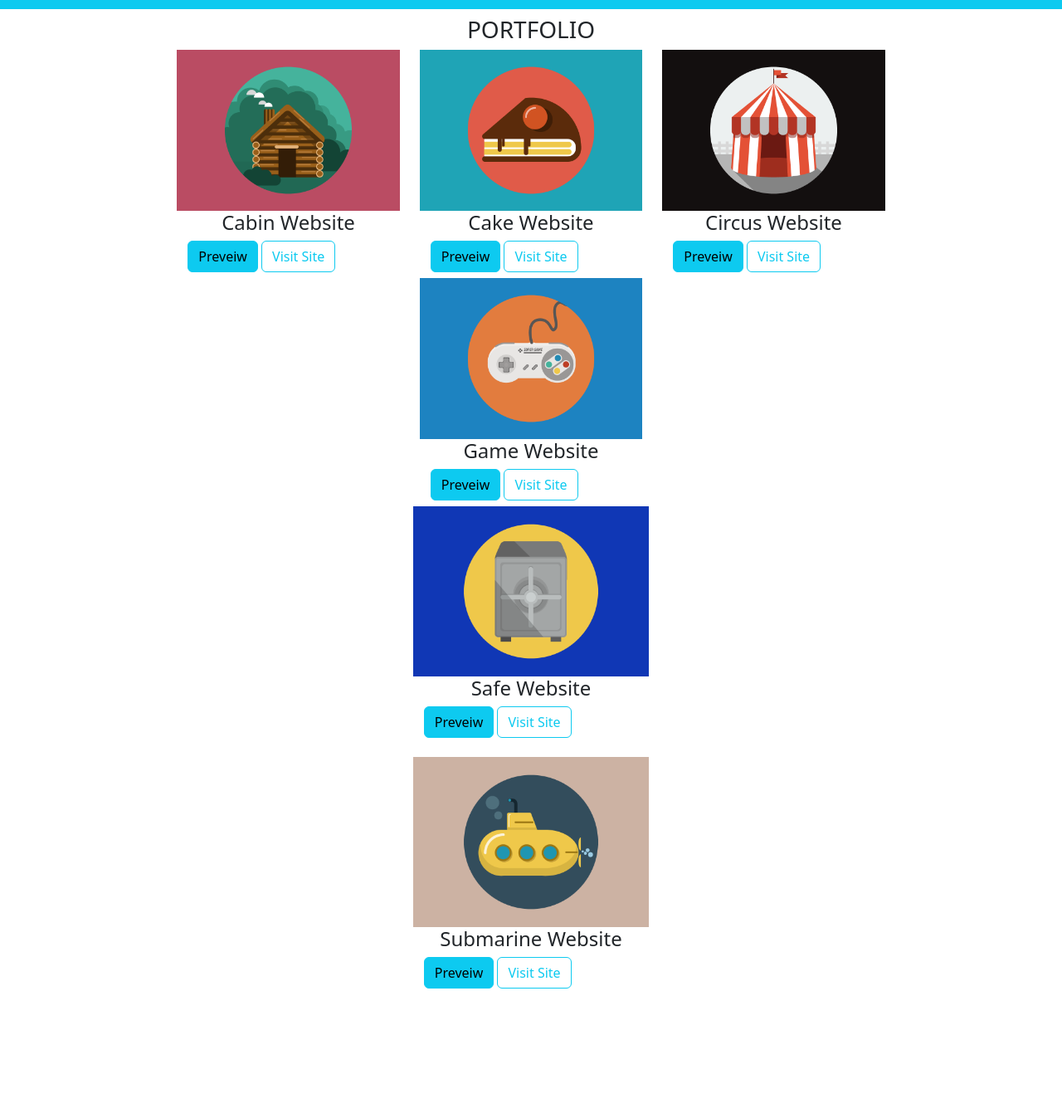
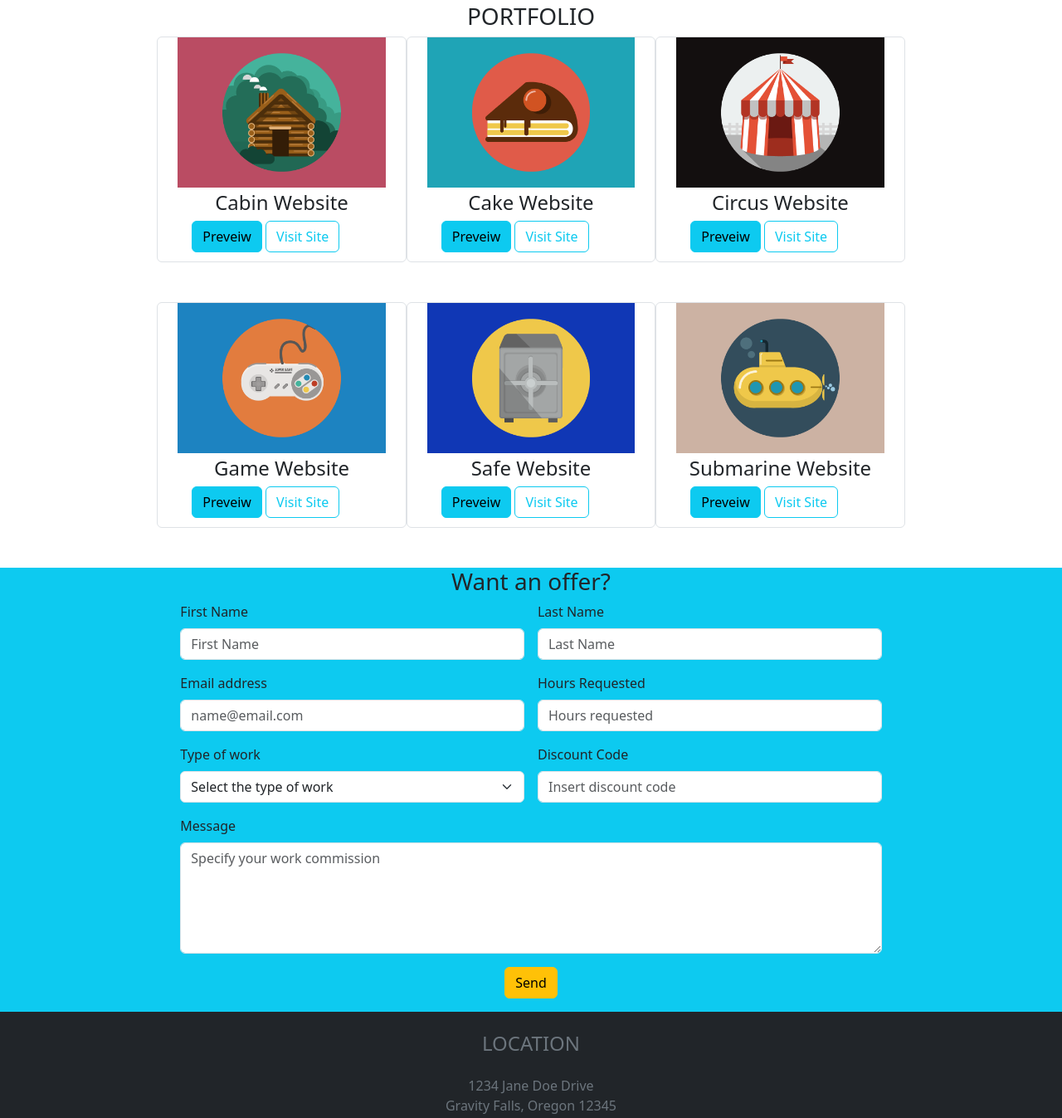
Before and after one commit to timb0l/bootstrap-html-freelancer, a plain HTML site: page index.html in a window 1280 px wide. Shown: the part 459-1806 px from the top of the page at 83% size. Before the commit the page ends 1673 px from the top, so only its background shows below. Drawn offline with nearby package versions, Linux system fonts and the light colour scheme.

Commit message:
90% - fixing small details remaining

```diff
--- a/index.html
+++ b/index.html
@@ -10,19 +10,17 @@
   <body>
     <!--header-->
     <nav class="navbar navbar-expand-lg">
-        <div class="container-fluid bg-dark text-info justify-content-around p-4 fs-4">
+        <div class="container-fluid bg-dark text-info justify-content-around m-0 p-3 fs-4">
             <a href="#">Portfolio</a>
             <a href="#">Contact Me</a>
         </div>
     </nav>
 
-
     <!--main-->
     <main>
-
-            <!--portfolio-->
+        <!--portfolio-->
             <div class="container-fluid col-12 bg-info py-4">
-                    <div class="col-12 col-lg-9 mx-auto">
+                    <div class="col-12 col-lg-9 mx-auto my-0">
                         <img src="./img/undraw_profile_pic_ic5t.svg" class="w-25 mx-auto d-block" alt="profile">
                         <h2 class="text-center">Jam Timbol</h2>
                     </div>
@@ -30,84 +28,146 @@
                         <p class="text-center">Freelancer Designer</p>
                     </div>
             </div>
-
         <!--card-container-->
             <h3 class="text-center m-2">PORTFOLIO</h3>
-            <div class="col-12 col-sm-8 col-xxl-6 mx-auto">
-                <div class="row"
-                        <!--card1-->
-                        <div class="col-md-4 col-sm-6 col-10 mx-auto">
-                            <img src="./img/portfolio/cabin.png" class="card-img-top w-100 rounded-0" alt="cabin">
-                            <div class="card-body m-0 p-0">
+                <div class="col-12 col-sm-8 col-xxl-6 mx-auto">
+                    <div class="row g-5 justify-content-around">
+                        <!-- card1-->
+                        <div class="col-md-4 col-sm-6 col-10 mx-auto border border-secondary-color rounded-2">
+                            <img src="./img/portfolio/cabin.png" class="card-img-top" alt="cabin">
+                            <div class="card-body p-1">
                                 <h4 class="card-title w-100 text-center">Cabin Website</h4>
-                                <div class="btn flex-center">
+                                <div class="btn item-align">
                                     <button type="button" class="btn btn-info">Preveiw</button>
                                     <button type="button" class="btn btn-outline-info">Visit Site</button>
                                 </div>
                             </div>
                         </div>
-
                         <!--card2-->
-                        <div class="col-md-4 col-sm-6 col-10 mx-auto">
-                            <img src="./img/portfolio/cake.png" class="card-img-top w-100 rounded-0" alt="cake">
-                            <div class="card-body m-0 p-0">
-                                <h4 class="card-title w-100 text-center">Cake Website</h4>
-                                <div class="btn flex-center">
+                        <div class="col-md-4 col-sm-6 col-10 mx-auto border border-secondary-color rounded-2">
+                            <img src="./img/portfolio/cake.png" class="card-img-top" alt="cake">
+                            <div class="card-body p-1">
+                                <h4 class="card-title text-center">Cake Website</h4>
+                                <div class="btn item-align">
                                     <button type="button" class="btn btn-info">Preveiw</button>
                                     <button type="button" class="btn btn-outline-info">Visit Site</button>
                                 </div>
                             </div>
                         </div>
-
                         <!--card3-->
-                        <div class="col-md-4 col-sm-6 col-10 mx-auto">
-                            <img src="./img/portfolio/circus.png" class="card-img-top w-100 rounded-0" alt="circus">
-                            <div class="card-body m-0 p-0">
-                                <h4 class="card-title w-100 text-center">Circus Website</h4>
-                                <div class="btn flex-center">
+                        <div class="col-md-4 col-sm-6 col-10 mx-auto border border-secondary-color rounded-2">
+                            <img src="./img/portfolio/circus.png" class="card-img-top" alt="circus">
+                            <div class="card-body p-1">
+                                <h4 class="card-title text-center">Circus Website</h4>
+                                <div class="btn item-align">
                                     <button type="button" class="btn btn-info">Preveiw</button>
                                     <button type="button" class="btn btn-outline-info">Visit Site</button>
                                 </div>
                             </div>
                         </div>
-
                         <!--card4-->
-                        <div class="col-md-4 col-sm-6 col-10 mx-auto">
-                            <img src="./img/portfolio/game.png" class="card-img-top w-100 rounded-0" alt="game>
-                            <div class="card-body m-0 p-0">
+                        <div class="col-md-4 col-sm-6 col-10 mx-auto border border-secondary-color rounded-2">
+                            <img src="./img/portfolio/game.png" class="card-img-top" alt="game">
+                            <div class="card-body p-1">
                                 <h4 class="card-title w-100 text-center">Game Website</h4>
-                                <div class="btn flex-center">
+                                <div class="btn item-align">
                                     <button type="button" class="btn btn-info">Preveiw</button>
                                     <button type="button" class="btn btn-outline-info">Visit Site</button>
                                 </div>
                             </div>
                         </div>
-
                         <!--card5-->
-                        <div class="col-md-4 col-sm-6 col-10 mx-auto">
-                            <img src="./img/portfolio/safe.png" class="card-img-top w-100 rounded-0" alt="safe">
-                            <div class="card-body m-0 p-0">
+                        <div class="col-md-4 col-sm-6 col-10 mx-auto border border-secondary-color rounded-2">
+                            <img src="./img/portfolio/safe.png" class="card-img-top" alt="safe">
+                            <div class="card-body p-1">
                                 <h4 class="card-title w-100 text-center">Safe Website</h4>
-                                <div class="btn flex-center">
+                                <div class="btn item-align">
                                     <button type="button" class="btn btn-info">Preveiw</button>
                                     <button type="button" class="btn btn-outline-info">Visit Site</button>
                                 </div>
                             </div>
                         </div>
-
                         <!--card6-->
-                        <div class="col-md-4 col-sm-6 col-10 mx-auto my-3">
-                            <img src="./img/portfolio/submarine.png" class="card-img-top w-100 rounded-0" alt="submarine">
-                            <div class="card-body m-0 p-0">
+                        <div class="col-md-4 col-sm-6 col-10 mx-auto border border-secondary-color rounded-2">
+                            <img src="./img/portfolio/submarine.png" class="card-img-top" alt="submarine">
+                            <div class="card-body p-1">
                                 <h4 class="card-title w-100 text-center">Submarine Website</h4>
-                                <div class="btn flex-center">
+                                <div class="btn item-align">
                                     <button type="button" class="btn btn-info">Preveiw</button>
                                     <button type="button" class="btn btn-outline-info">Visit Site</button>
                                 </div>
                             </div>
                         </div>
+                    </div>
+                </div>
+
+        <!--inquiry-container-->
+            <div class="row bg-info mt-5">
+                        <h3 class="text-center">Want an offer?</h3>
+                    <div class="col-12 col-sm-8 col-xxl-6 mx-auto px/5">
+                        <form class="row g-3 mb-3">
+
+                            <!--first-name-->
+                            <div class="col-12 col-md-6">
+                                <label for="inputFirstName" class="form-label">First Name</label>
+                                <input type="text" class="form-control" id="inputFirstName" placeholder="First Name">
+                            </div>
+                            <!--last-name-->
+                            <div class="col-12 col-md-6">
+                                <label for="inputLastName" class="form-label">Last Name</label>
+                                <input type="text" class="form-control" id="inputLasttName" placeholder="Last Name">
+                            </div>
+                            <!--mail-->
+                            <div class="col-12 col-md-6">
+                                <label for="inputEmail" class="form-label">Email address</label>
+                                <input type="text" class="form-control" id="inputEmail" placeholder="name@email.com">
+                            </div>
+                            <!--hours-->
+                            <div class="col-12 col-md-6">
+                                <label for="inputHours" class="form-label">Hours Requested</label>
+                                <input type="text" class="form-control" id="inputHours" placeholder="Hours requested">
+                            </div>
+                            <!--work-->
+                            <div class="col-12 col-md-6">
+                                <label for="inputWork" class="form-label">Type of work</label>
+                                <select class="form-select" id="inputWork">
+                                    <option selected>Select the type of work</option>
+                                    <option>Project Analysis</option>
+                                    <option>Front-end Development</option>
+                                    <option>Back-end Development</option>
+                                </select>
+                            </div>
+                            <!--discount-->
+                            <div class="col-12 col-md-6">
+                                <label for="inputCode" class="form-label">Discount Code</label>
+                                <input type="text" class="form-control" id="inputCode" placeholder="Insert discount code">
+                            </div>
+                            <!--message-->
+                            <div class="col-12">
+                                <label for="inputMessage" class="form-label">Message</label>
+                                <textarea class="form-control" id="inputMessage" rows="5" placeholder="Specify your work commission" ></textarea>
+                            </div>
+                            <!--submit-->
+                            <div class="col-12 text-center">
+                                <button type="submit" class="btn btn-warning">Send</button>
+                            </div>
+
+                        </form>
+                    </div>
             </div>
-    </main>
+        </main>
+
+  <!--footer-->
+    <footer>
+        <div class="row bg-dark text-center text-secondary">
+            <div class="col-12 col-sm-8 col-xxl-6 mx-auto">
+                <h5 class="fs-4 m-4">LOCATION</h5>
+                <p class="fw-light fs-6 m-4">1234 Jane Doe Drive<br>Gravity Falls, Oregon 12345</p>
+                <p class="fw-lighter m-4">Copyright © RAGING POTATO 2023</p>
+            </div>
+        </div>
+    </footer>
+
     <script src="https://cdn.jsdelivr.net/npm/bootstrap@5.3.0/dist/js/bootstrap.bundle.min.js" integrity="sha384-geWF76RCwLtnZ8qwWowPQNguL3RmwHVBC9FhGdlKrxdiJJigb/j/68SIy3Te4Bkz" crossorigin="anonymous"></script>
   </body>
 </html>
```
